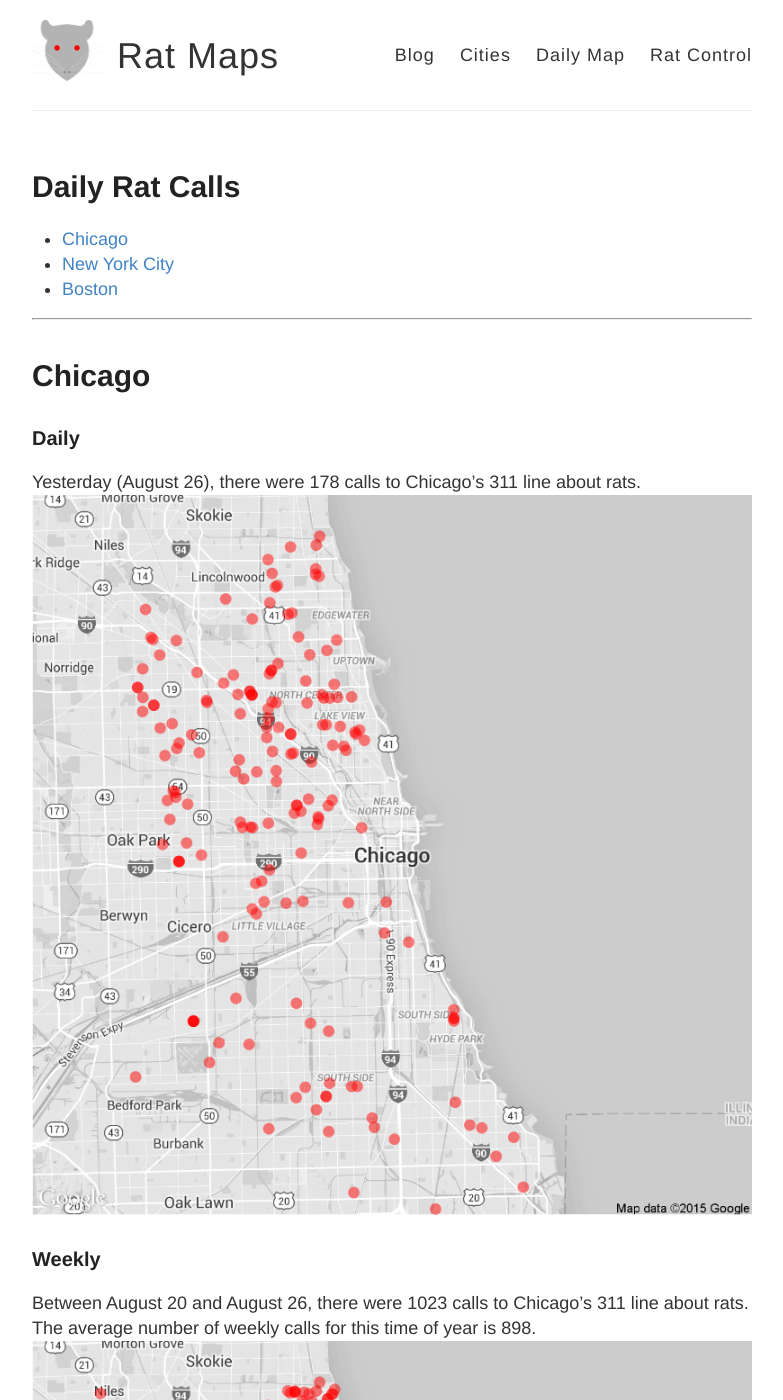
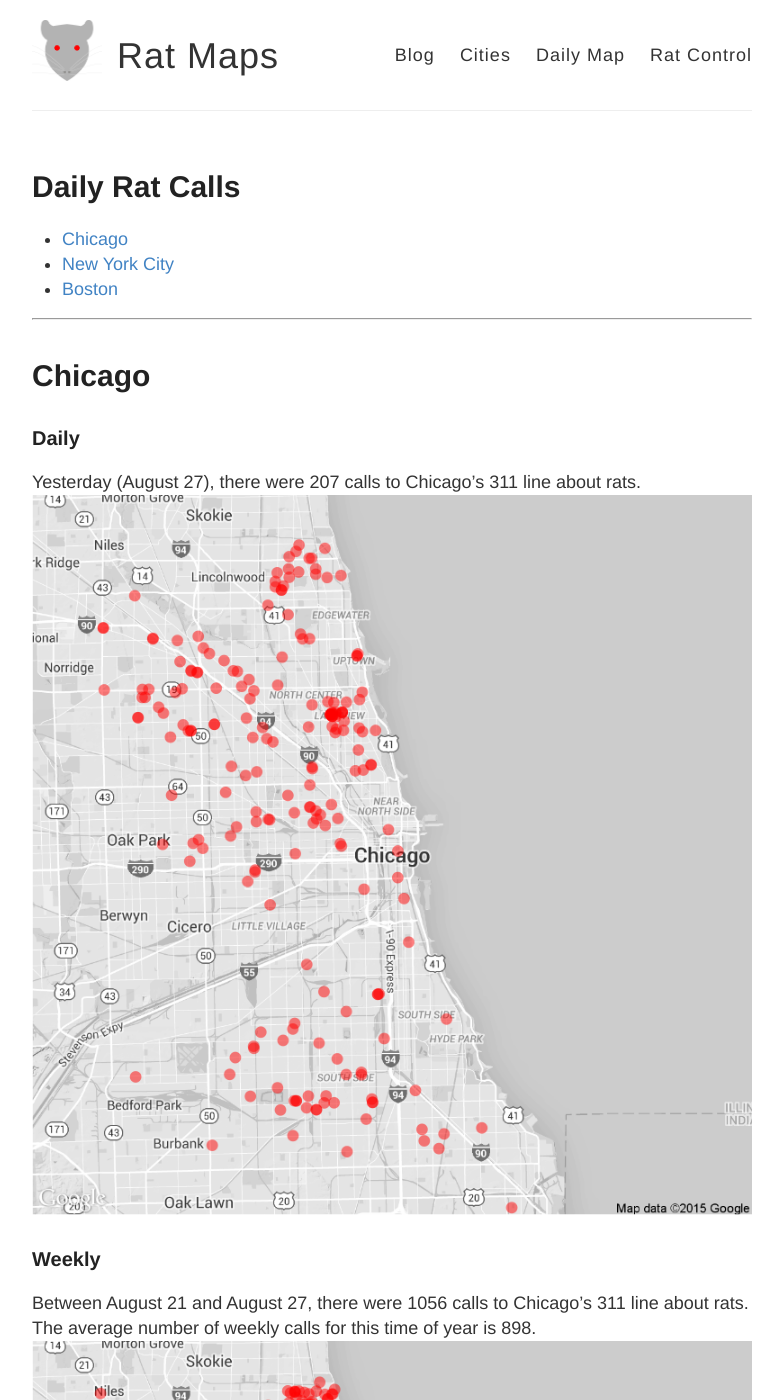
Before and after one commit to DanielHadley/ratmaps, a Jekyll site: the page built from daily.md, in a window 1280 px wide and 1400 px high. Shown: the whole window, without its empty margins (248-1031 px from the left). Built offline with Jekyll 4.4.1, drawn with Linux system fonts in a browser that asks for light colours; comment, search, counter and statistics services are not loaded; some of the changed text lies outside the part shown.

Commit message:
Daily Maps

```diff
--- a/daily.md
+++ b/daily.md
@@ -15,22 +15,22 @@
 
 ### Daily
 
-Yesterday (August 26), there were 178 calls to Chicago's 311 line about rats.
+Yesterday (August 27), there were 207 calls to Chicago's 311 line about rats.
 ![Chicago rat calls to 311 weekly map]({{ site.cityimages }}/daily/Chicago_Rat_Map_Daily.png)
 
 ### Weekly
-Between August 20 and August 26, there were 1023 calls to Chicago's 311 line about rats. The average number of weekly calls for this time of year is 898.
+Between August 21 and August 27, there were 1056 calls to Chicago's 311 line about rats. The average number of weekly calls for this time of year is 898.
 ![Chicago rat calls to 311 weekly map]({{ site.cityimages }}/daily/Chicago_Rat_Map_Weekly.png)
 ***
 # New York City <a id="nyc"><a>
 
 ### Daily
 
-Yesterday (August 26), there were 0 calls to New York City's 311 line about rats.
+Yesterday (August 27), there were 0 calls to New York City's 311 line about rats.
 ![NYC rat calls to 311 weekly map]({{ site.cityimages }}/daily/NYC_Rat_Map_Daily.png)
 
 ### Weekly
-Between August 20 and August 26, there were 0 calls to New York City's 311 line about rats. The average number of weekly calls for this time of year is 264.
+Between August 21 and August 27, there were 0 calls to New York City's 311 line about rats. The average number of weekly calls for this time of year is 264.
 ![NYC rat calls to 311 weekly map]({{ site.cityimages }}/daily/NYC_Rat_Map_Weekly.png)
 
 Each red dot represents one call about a rat seen in that location. The dots are transparent, so multiple calls from one location will be seen as a solid dot. The usual caveats apply: more calls do not necessarily mean that there are more rats in that location than other parts of the city. A cluster of dots could indicate that one resident is unusually vocal about rodents in his or her neighborhood. Also, more densely populated neighborhoods tend to make more calls to 311.
```
Also changed, not shown: images/pages/daily/Chicago_Rat_Map_Daily.png, images/pages/daily/Chicago_Rat_Map_Weekly.png, images/pages/daily/NYC_Rat_Map_Daily.png, images/pages/daily/NYC_Rat_Map_Weekly.png.
